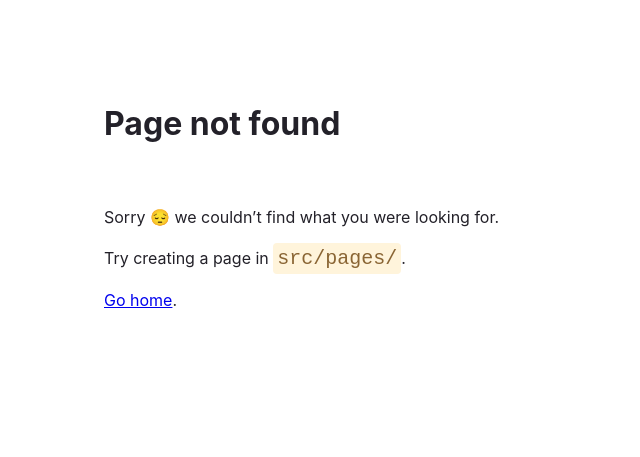
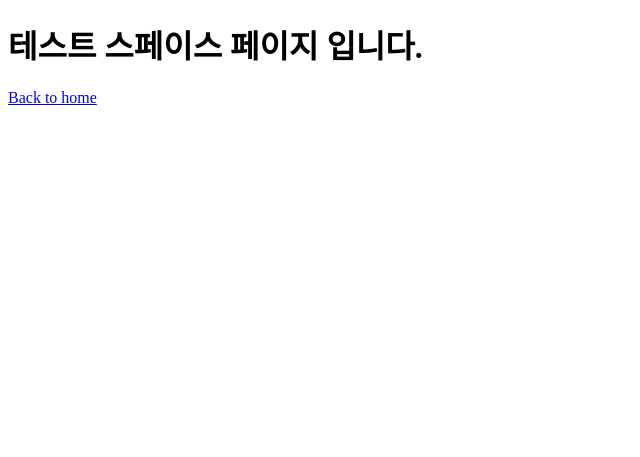
Before and after one commit to Parkseonho/my-blog-2022-05-31, a Gatsby site: page /test-space in a window 1280 px wide. Before the commit this address had no page. Shown: the whole page, without its empty margins (0-640 px from the left). Built offline with nearby package versions, Linux system fonts and the light colour scheme; Gatsby itself is replaced by a stand-in of ours.

Commit message:
테스트 페이지 추가

```diff
--- a/src/pages/index.js
+++ b/src/pages/index.js
@@ -7,6 +7,8 @@ const IndexPage = () => {
       <title> home page?? </title>
       <h1> home page!! </h1>
       <Link to="/about">About</Link>
+      <Link to="/test">Test</Link>
+      <Link to="/test-space">Test-space</Link>
     </main>
   );
 };
--- /dev/null
+++ b/src/pages/test-space.js
@@ -0,0 +1,14 @@
+import React from "react";
+import { Link } from "gatsby";
+
+function testpage_space() {
+  return (
+    <main>
+      <title>test page space</title>
+      <h1>테스트 스페이스 페이지 입니다.</h1>
+      <Link to="/">Back to home</Link>
+    </main>
+  );
+}
+
+export default testpage_space;
```
Also changed, not shown: src/pages/test.js (added, +14 -0 lines).
